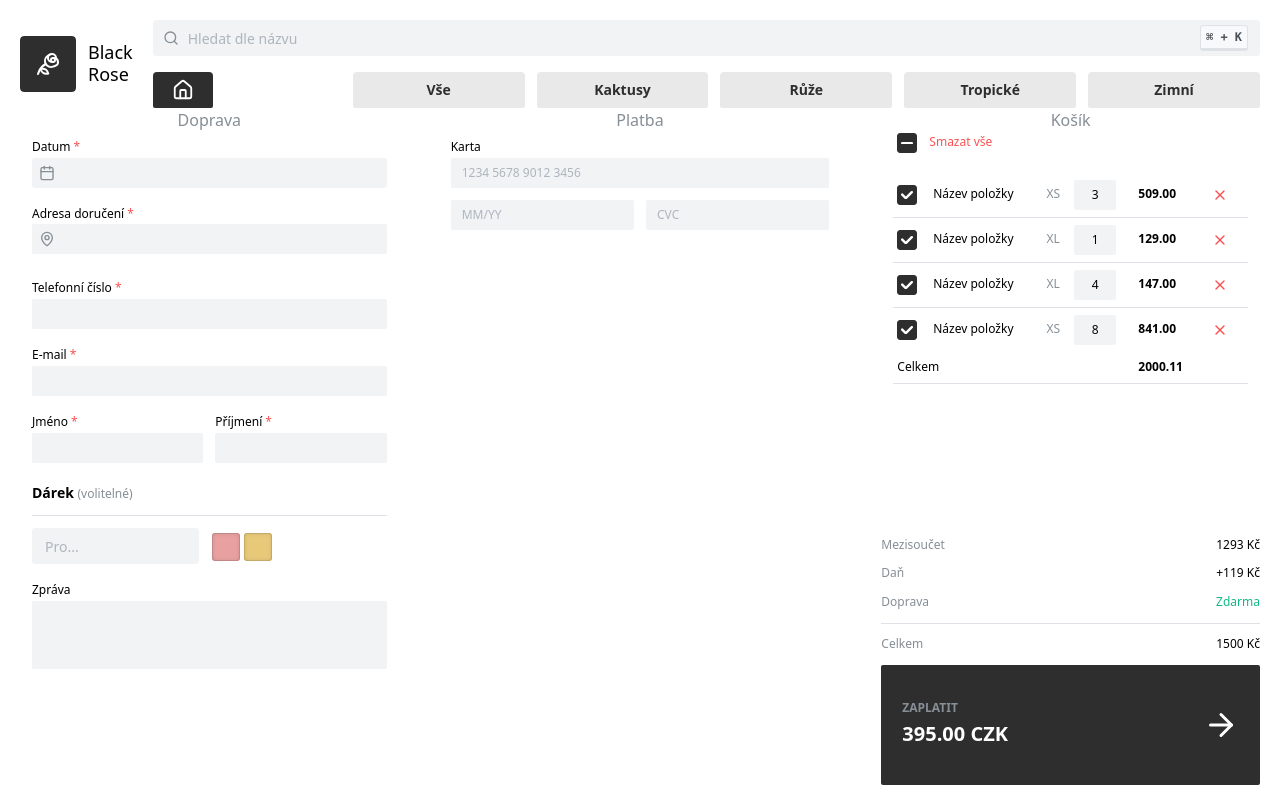
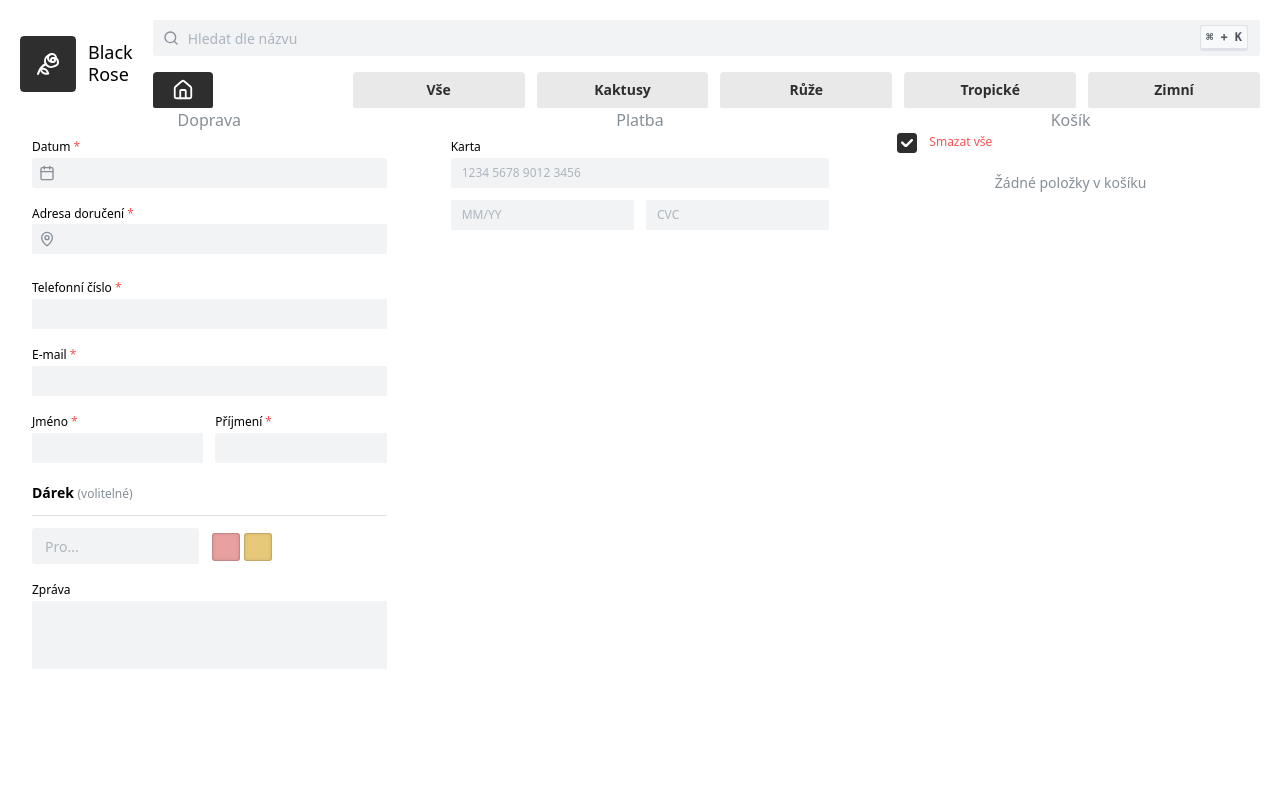
Before and after one commit to Makovicee/DualE-commerce, a React (Vite) app: page /checkout in a window 1280 px wide. Built offline with nearby package versions, Linux system fonts and the light colour scheme.

Commit message:
feat:UX-EFF base checkout cart functionality

```diff
--- a/src/App.tsx
+++ b/src/App.tsx
@@ -6,11 +6,13 @@ import { UIModeProvider } from "./contexts/UIModeProvider";
 import ListingPage from "./components/main/listingPage/ListingPage";
 import DetailPage from "./components/main/detailPage/DetailPage";
 import CheckoutPage from "./components/main/checkoutPage/CheckoutPage";
+import { CartProvider } from "./core/CartProvider";
 
 const App = () => {
   return (
     <UIModeProvider>
       <ThemedMantineProvider>
+        <CartProvider>
           <BrowserRouter>
             <Routes>
               <Route element={<AppLayout />}>
@@ -21,6 +23,7 @@ const App = () => {
               </Route>
             </Routes>
           </BrowserRouter>
+        </CartProvider>
       </ThemedMantineProvider>
     </UIModeProvider>
   );
--- a/src/components/layout/EFFCardFooter.tsx
+++ b/src/components/layout/EFFCardFooter.tsx
@@ -1,28 +1,37 @@
 import { ActionIcon, Button, Divider, Group, Stack, Text } from "@mantine/core";
 import { ArrowRight, Redo2, Trash2, Undo2 } from "lucide-react";
+import { useCart } from "../../core/CartContext";
+import { useNavigate } from "react-router-dom";
 
 const EFFCardFooter = () => {
+  const { totalItems, totalPrice, clearCart, undo, redo } = useCart();
+  const navigate = useNavigate();
   return (
     <Group justify="space-between" pl={"xl"} h="100%" align="stretch" gap="xl">
       <Group align="center">
         <Stack gap={4}>
           <Text c="dimmed">Celkem položek</Text>
-          <Text fw="bold">X kusů</Text>
+          <Text fw="bold">{totalItems} ks</Text>
         </Stack>
         <Divider my={"xl"} orientation="vertical" />
         <Stack gap={4}>
           <Text c="dimmed">Součet</Text>
-          <Text fw="bold">X Kč</Text>
+          <Text fw="bold">{totalPrice} Kč</Text>
         </Stack>
       </Group>
 
       <Group gap="xl" align="center">
-        <ActionIcon color="red" size="input-md" variant="light">
+        <ActionIcon
+          onClick={clearCart}
+          color="red"
+          size="input-md"
+          variant="light"
+        >
           <Trash2 size={20} />
         </ActionIcon>
         <Divider my={"xl"} orientation="vertical" />
         <Stack align="center" gap={2}>
-          <ActionIcon size="input-xs" variant="light">
+          <ActionIcon onClick={undo} size="input-xs" variant="light">
             <Undo2 size={20} />
           </ActionIcon>
           <Text c="dimmed" size="xs">
@@ -30,14 +39,21 @@ const EFFCardFooter = () => {
           </Text>
         </Stack>
         <Stack align="center" gap={2}>
-          <ActionIcon size="input-xs" variant="light">
+          <ActionIcon onClick={redo} size="input-xs" variant="light">
             <Redo2 size={20} />
           </ActionIcon>
           <Text c="dimmed" size="xs">
             ⌘ + Y
           </Text>
         </Stack>
-        <Button ml={"xl"} radius={0} h="100%" fw={"bold"} size="lg">
+        <Button
+          ml={"xl"}
+          radius={0}
+          h="100%"
+          fw={"bold"}
+          size="lg"
+          onClick={() => navigate("/checkout")}
+        >
           <Group gap={"xs"}>
             Pokračovat k platbě
             <ArrowRight />
--- a/src/components/main/checkoutPage/cart/Cart.tsx
+++ b/src/components/main/checkoutPage/cart/Cart.tsx
@@ -3,33 +3,54 @@ import CartItems from "./cartItems/CartItems";
 import Summary from "./summary/Summary";
 import { useUIMode } from "../../../../contexts/UIModeContext";
 import { ArrowRight } from "lucide-react";
+import { useState } from "react";
+import { useCart } from "../../../../core/CartContext";
+
+const TAX = 119;
 
 const Cart = () => {
   const { mode } = useUIMode();
+  const { items } = useCart();
+  const [checked, setChecked] = useState<string[]>(
+    items.map((i) => `${i.product.id}-${i.variant}`),
+  );
 
-  const cartItems = <CartItems />;
-  const summary = <Summary />;
+  const checkedItems = items.filter((item) =>
+    checked.includes(`${item.product.id}-${item.variant}`),
+  );
+  const checkedTotalPrice = checkedItems.reduce((acc, item) => {
+    const variantPrice = item.product.variants[item.variant].price;
+    return acc + variantPrice * item.quantity;
+  }, 0);
+
+  const cartItems = <CartItems checked={checked} setChecked={setChecked} />;
+  const summary = items.length > 0 && (
+    <Summary TAX={TAX} checkedTotalPrice={checkedTotalPrice} />
+  );
 
   return mode === "EFF" ? (
     <Stack gap={0} h={"100%"} justify="space-between">
       {cartItems}
       <Stack>
         {summary}
+        {items.length > 0 && (
           <Button
             h={120}
             px={"xl"}
             justify="space-between"
             rightSection={<ArrowRight size={36} />}
+            disabled={checked.length === 0}
           >
             <Stack gap={0} align="flex-start">
               <Text size="xs" tt="uppercase" fw={600} c="dimmed">
                 Zaplatit
               </Text>
               <Text fw={700} size="xl">
-              395.00 CZK
+                {(checkedTotalPrice + TAX).toFixed(2)} CZK
               </Text>
             </Stack>
           </Button>
+        )}
       </Stack>
     </Stack>
   ) : (
--- a/src/components/main/checkoutPage/cart/cartItems/CartItems.tsx
+++ b/src/components/main/checkoutPage/cart/cartItems/CartItems.tsx
@@ -13,7 +13,8 @@ import ItemCard from "./ItemCard";
 import { Carousel } from "@mantine/carousel";
 import { ChevronLeft, ChevronRight } from "lucide-react";
 import type { EmblaCarouselType } from "embla-carousel";
-import { useRef } from "react";
+import { useRef, type Dispatch, type SetStateAction } from "react";
+import { useCart } from "../../../../../core/CartContext";
 
 const ITEMS = [
   { id: 1, name: "Název položky", size: "XS", quantity: 3, price: 509 },
@@ -22,31 +23,74 @@ const ITEMS = [
   { id: 4, name: "Název položky", size: "XS", quantity: 8, price: 841 },
 ];
 
-const CartItems = () => {
+interface CartItemsProps {
+  checked: string[];
+  setChecked: Dispatch<SetStateAction<string[]>>;
+}
+
+const CartItems = ({ checked, setChecked }: CartItemsProps) => {
   const { mode } = useUIMode();
+  const { items, removeItem, updateItemCount, clearCart, totalPrice } =
+    useCart();
+
   const emblaApi = useRef<EmblaCarouselType | null>(null);
 
+  const toggleCheck = (key: string) =>
+    setChecked((prev) =>
+      prev.includes(key) ? prev.filter((k) => k !== key) : [...prev, key],
+    );
   return (
     <>
       {mode === "EFF" ? (
-        <Stack gap={"xl"} px={"md"}>
-          <Group ml={"xs"}>
-            <Checkbox indeterminate />
-            <Text size="xs" c="red" fw={500} style={{ cursor: "pointer" }}>
+        <Stack gap="xl" px="md">
+          <Group ml="xs">
+            <Checkbox
+              indeterminate={
+                checked.length > 0 && checked.length < items.length
+              }
+              checked={checked.length === items.length}
+              onChange={() =>
+                setChecked(
+                  checked.length === items.length
+                    ? []
+                    : items.map((i) => `${i.product.id}-${i.variant}`),
+                )
+              }
+            />
+            <Text
+              size="xs"
+              c="red"
+              fw={500}
+              style={{ cursor: "pointer" }}
+              onClick={clearCart}
+            >
               Smazat vše
             </Text>
           </Group>
+          {items.length > 0 ? (
             <Table>
               <Table.Tbody>
-              {ITEMS.map((item) => (
+                {items.map((item) => {
+                  const key = `${item.product.id}-${item.variant}`;
+                  return (
                     <ItemRow
-                  key={item.id}
-                  {...item}
-                  checked={true}
-                  onCheck={() => {}}
-                  onRemove={() => {}}
+                      key={key}
+                      name={item.product.name}
+                      size={item.variant}
+                      quantity={item.quantity}
+                      price={
+                        item.product.variants[item.variant].price *
+                        item.quantity
+                      }
+                      checked={checked.includes(key)}
+                      onCheck={() => toggleCheck(key)}
+                      onRemove={() => removeItem(item.product.id, item.variant)}
+                      onQuantityChange={(qty) =>
+                        updateItemCount(item.product, item.variant, qty)
+                      }
                     />
-              ))}
+                  );
+                })}
               </Table.Tbody>
               <Table.Tfoot>
                 <Table.Tr>
@@ -55,13 +99,18 @@ const CartItems = () => {
                   </Table.Td>
                   <Table.Td>
                     <Text size="xs" fw={700}>
-                    {2000.11}
+                      {totalPrice.toFixed(2)}
                     </Text>
                   </Table.Td>
                   <Table.Td />
                 </Table.Tr>
               </Table.Tfoot>
             </Table>
+          ) : (
+            <Text ta={"center"} size="sm" c="dimmed">
+              Žádné položky v košíku
+            </Text>
+          )}
         </Stack>
       ) : (
         <Stack gap={0}>
--- a/src/components/main/checkoutPage/cart/cartItems/ItemRow.tsx
+++ b/src/components/main/checkoutPage/cart/cartItems/ItemRow.tsx
@@ -9,6 +9,7 @@ interface ItemRowProps {
   checked: boolean;
   onCheck: () => void;
   onRemove: () => void;
+  onQuantityChange: (qty: number) => void;
 }
 
 const ItemRow = ({
@@ -19,6 +20,7 @@ const ItemRow = ({
   checked,
   onCheck,
   onRemove,
+  onQuantityChange,
 }: ItemRowProps) => {
   return (
     <Table.Tr>
@@ -39,7 +41,8 @@ const ItemRow = ({
           hideControls
           w={42}
           value={quantity}
-        ></NumberInput>
+          onChange={(v) => onQuantityChange(Number(v))}
+        />
       </Table.Td>
       <Table.Td>
         <Text size="xs" fw={700}>
--- a/src/components/main/checkoutPage/cart/summary/Summary.tsx
+++ b/src/components/main/checkoutPage/cart/summary/Summary.tsx
@@ -1,31 +1,54 @@
 import { Divider, Group, Stack, Text } from "@mantine/core";
+import { useCart } from "../../../../../core/CartContext";
+import { useUIMode } from "../../../../../contexts/UIModeContext";
 
-const ROWS = [
-  { label: "Mezisoučet", value: "1293 Kč" },
-  { label: "Daň", value: "+119 Kč" },
-  { label: "Doprava", value: "Zdarma", color: "teal" },
-];
+const Summary = ({
+  TAX,
+  checkedTotalPrice,
+}: {
+  TAX: number;
+  checkedTotalPrice: number;
+}) => {
+  const { totalPrice } = useCart();
 
-const Summary = () => {
+  const { mode } = useUIMode();
+
   return (
     <Stack>
-      {ROWS.map(({ label, value, color }) => (
-        <Group key={label} justify="space-between">
-          <Text size="xs" fw={500} c="dimmed">
-            {label}
-          </Text>
-          <Text size="xs" fw={500} c={color}>
-            {value}
-          </Text>
-        </Group>
-      ))}
+      <Group justify="space-between">
+        <Text size="xs" fw={500} c="dimmed">
+          Mezisoučet
+        </Text>
+        <Text size="xs" fw={500}>
+          {mode === "EFF" ? checkedTotalPrice : totalPrice} Kč
+        </Text>
+      </Group>
+
+      <Group justify="space-between">
+        <Text size="xs" fw={500} c="dimmed">
+          Daň
+        </Text>
+        <Text size="xs" fw={500}>
+          +{TAX} Kč
+        </Text>
+      </Group>
+
+      <Group justify="space-between">
+        <Text size="xs" fw={500} c="dimmed">
+          Doprava
+        </Text>
+        <Text size="xs" fw={500} c={"teal"}>
+          Zdarma
+        </Text>
+      </Group>
+
       <Divider />
       <Group justify="space-between">
         <Text size="xs" fw={500} c="dimmed">
           Celkem
         </Text>
         <Text size="xs" fw={500}>
-          1500 Kč
+          {mode === "EFF" ? checkedTotalPrice + TAX : totalPrice + TAX}
         </Text>
       </Group>
     </Stack>
--- a/src/components/main/listingPage/productCollection/productCard/ProductCard.tsx
+++ b/src/components/main/listingPage/productCollection/productCard/ProductCard.tsx
@@ -17,6 +17,7 @@ import ProductInfo from "./ProductInfo";
 import type { Product } from "../../../../../core/data/products";
 import { useNavigate } from "react-router-dom";
 import { BadgePercent } from "lucide-react";
+import { useCart } from "../../../../../core/CartContext";
 
 interface ProductCardProps {
   product: Product;
@@ -26,6 +27,7 @@ const ProductCard = ({ product }: ProductCardProps) => {
   const { mode } = useUIMode();
   const { hovered, ref } = useHover();
   const navigate = useNavigate();
+  const { updateItemCount, items } = useCart();
 
   const image = (
     <Image
@@ -107,8 +109,17 @@ const ProductCard = ({ product }: ProductCardProps) => {
                   disabled={variant.stock === 0}
                   allowDecimal={false}
                   allowNegative={false}
-                  defaultValue={0}
+                  defaultValue={
+                    items.find(
+                      (item) =>
+                        item.product.id === product.id &&
+                        item.variant === variant.size,
+                    )?.quantity ?? 0
+                  }
                   min={0}
+                  onChange={(value) =>
+                    updateItemCount(product, variant.size, Number(value))
+                  }
                   labelProps={{ style: { width: "100%" } }}
                   label={
                     <Group
--- /dev/null
+++ b/src/core/CartContext.ts
@@ -0,0 +1,28 @@
+import { createContext, useContext } from "react";
+import type { Product, VariantSize } from "../core/data/products";
+
+export interface CartItem {
+  product: Product;
+  variant: VariantSize;
+  quantity: number;
+}
+
+export interface CartContextValue {
+  items: CartItem[];
+addItem: (product: Product, variant: VariantSize, quantity?: number) => void;
+  removeItem: (productId: string, variant: VariantSize) => void;
+  updateItemCount: (product: Product, variant: VariantSize, quantity: number) => void;
+  clearCart: () => void;
+  undo: () => void;
+  redo: () => void;
+  totalItems: number;
+  totalPrice: number;
+}
+
+export const CartContext = createContext<CartContextValue | null>(null);
+
+export const useCart = (): CartContextValue => {
+  const ctx = useContext(CartContext);
+  if (!ctx) throw new Error("useCart must be used within CartProvider");
+  return ctx;
+};
--- /dev/null
+++ b/src/core/CartProvider.tsx
@@ -0,0 +1,78 @@
+// src/contexts/CartProvider.tsx
+import type { ReactNode } from "react";
+import { useListState } from "@mantine/hooks";
+import { CartContext } from "./CartContext";
+import type { CartItem } from "./CartContext";
+import type { Product, VariantSize } from "../core/data/products";
+
+const getKey = (productId: string, variant: VariantSize) =>
+  `${productId}-${variant}`;
+
+export const CartProvider = ({ children }: { children: ReactNode }) => {
+  const [items, handlers] = useListState<CartItem>([]);
+
+  const addItem = (product: Product, variant: VariantSize, quantity = 1) => {
+    const index = items.findIndex(
+      (i) => getKey(i.product.id, i.variant) === getKey(product.id, variant),
+    );
+    if (index >= 0) {
+      handlers.setItem(index, {
+        ...items[index],
+        quantity: items[index].quantity + quantity,
+      });
+    } else {
+      handlers.append({ product, variant, quantity });
+    }
+  };
+
+  const removeItem = (productId: string, variant: VariantSize) => {
+    const index = items.findIndex(
+      (i) => getKey(i.product.id, i.variant) === getKey(productId, variant),
+    );
+    if (index >= 0) handlers.remove(index);
+  };
+
+  const updateItemCount = (
+    product: Product,
+    variant: VariantSize,
+    quantity: number,
+  ) => {
+    const index = items.findIndex(
+      (i) => getKey(i.product.id, i.variant) === getKey(product.id, variant),
+    );
+
+    if (quantity <= 0) {
+      if (index >= 0) handlers.remove(index);
+      return;
+    }
+
+    if (index >= 0) {
+      handlers.setItem(index, { ...items[index], quantity });
+    } else {
+      handlers.append({ product, variant, quantity });
+    }
+  };
+
+  const clearCart = () => handlers.setState([]);
+
+  return (
+    <CartContext.Provider
+      value={{
+        items,
+        addItem,
+        removeItem,
+        updateItemCount,
+        clearCart,
+        undo: () => {},
+        redo: () => {},
+        totalItems: items.reduce((acc, i) => acc + i.quantity, 0),
+        totalPrice: items.reduce(
+          (acc, i) => acc + i.product.variants[i.variant].price * i.quantity,
+          0,
+        ),
+      }}
+    >
+      {children}
+    </CartContext.Provider>
+  );
+};
```
Lines whose indentation alone changed are shown as unchanged.
